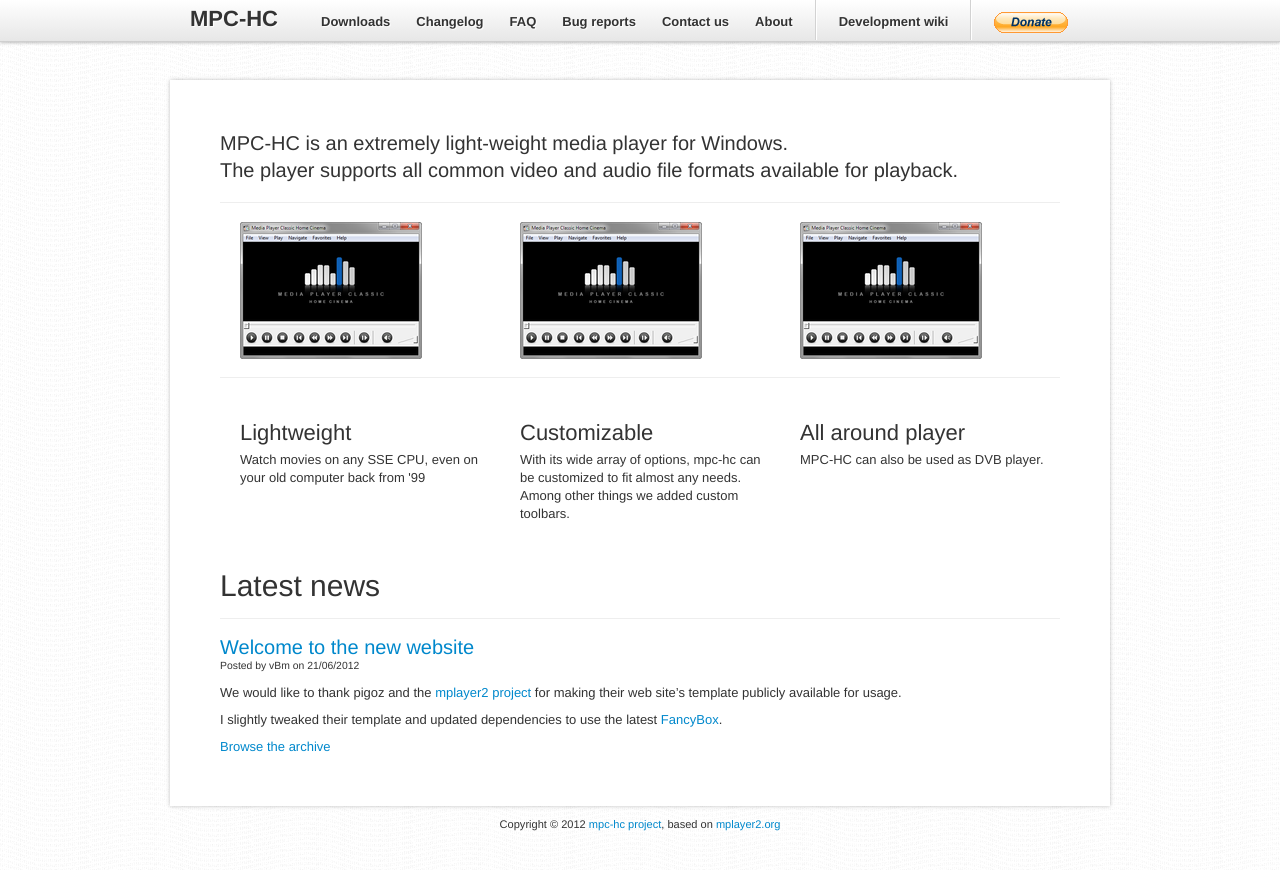
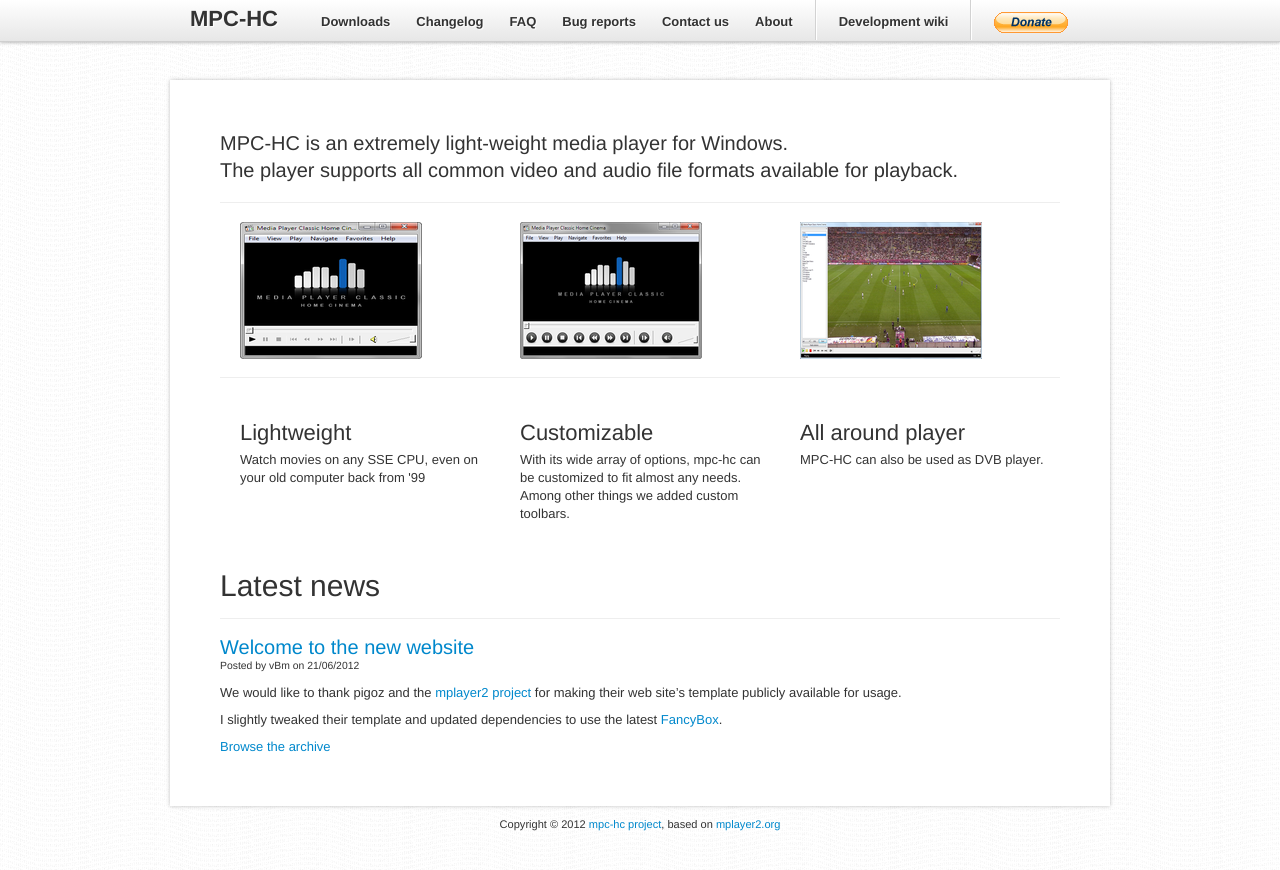
Before and after one commit to mpc-hc/mpc-hc.org, a Sphinx documentation site: the page built from source/index.rst, in a window 1280 px wide. Shown: the top 870 px of the page. Built offline with Sphinx 7.4.7, drawn with Linux system fonts in a browser that asks for light colours; nearby versions of some CDN libraries.

Commit message:
Slightly tweaked the website.
Fixed: Screenshots didn't open via fancybox
Added: Proper screenshots showing stock, moded toolbar and dvb look.

```diff
--- a/source/_templates/layout.html
+++ b/source/_templates/layout.html
@@ -60,7 +60,8 @@
 
     <p class="copyright">Copyright &copy; 2012 <a href="{{ pathto('index') }}">mpc-hc project</a>, based on <a href="http://www.mplayer2.org/" target="_blank">mplayer2.org</a></p>
 
-  <script defer src="{{ pathto('_static/jquery-1.7.2.min.js', 1) }}"></script>
+  <script src="//ajax.googleapis.com/ajax/libs/jquery/1.7.2/jquery.min.js"></script>
+  <script>window.jQuery || document.write('<script src="{{ pathto('_static/jquery-1.7.1.min.js', 1) }}"><\/script>')</script>
   <!-- Bootstrap JS, the minified bundle -->
   <script defer src="{{ pathto('_static/bootstrap.js', 1) }}"></script>
   <script defer type="text/javascript" src="{{ pathto('_static/fancybox/jquery.fancybox.pack.js', 1) }}"></script>
--- a/source/index.rst
+++ b/source/index.rst
@@ -12,20 +12,20 @@
 
     <div class="row screenshot">
       <div class="span4 screenshot">
-        <a id="one-screenshot" href="_static/mpc-hc.png" title="MPC-HC">
-          <img class="screenshot" src="_static/mpc-hc.thumb.png" alt="MPC-HC" width="182" height="137"/>
+        <a id="one-screenshot" href="_static/mpc-hc.original.png" title="MPC-HC">
+          <img class="screenshot" src="_static/mpc-hc.original.thumb.png" alt="MPC-HC" width="182" height="137"/>
         </a>
       </div>
 
       <div class="span4 screenshot">
-        <a id="two-screenshot" href="_static/mpc-hc.png" title="MPC-HC with custom toolbar">
-          <img class="screenshot" src="_static/mpc-hc.thumb.png" alt="MPC-HC with custom toolbar" width="182" height="137"/>
+        <a id="two-screenshot" href="_static/mpc-hc.toolbar.png" title="MPC-HC with custom toolbar">
+          <img class="screenshot" src="_static/mpc-hc.toolbar.thumb.png" alt="MPC-HC with custom toolbar" width="182" height="137"/>
         </a>
       </div>
 
       <div class="span4 screenshot">
-        <a id="three-screenshot" href="_static/mpc-hc.png" title="MPC-HC as DVB Player">
-          <img class="screenshot" src="_static/mpc-hc.thumb.png" alt="MPC-HC as DVB Player" width="182" height="137"/>
+        <a id="three-screenshot" href="_static/mpc-hc.dvb.png" title="MPC-HC as DVB Player">
+          <img class="screenshot" src="_static/mpc-hc.dvb.thumb.png" alt="MPC-HC as DVB Player" width="182" height="137"/>
         </a>
       </div>
     </div>
```
Also changed, not shown: source/_static/mpc-hc.dvb.png (added), source/_static/mpc-hc.dvb.thumb.png (added), source/_static/mpc-hc.original.png (added), source/_static/mpc-hc.original.thumb.png (added), source/_static/mpc-hc.toolbar.png (renamed from source/_static/mpc-hc.png), source/_static/mpc-hc.toolbar.thumb.png (renamed from source/_static/mpc-hc.thumb.png). Lines whose indentation alone changed are shown as unchanged.
